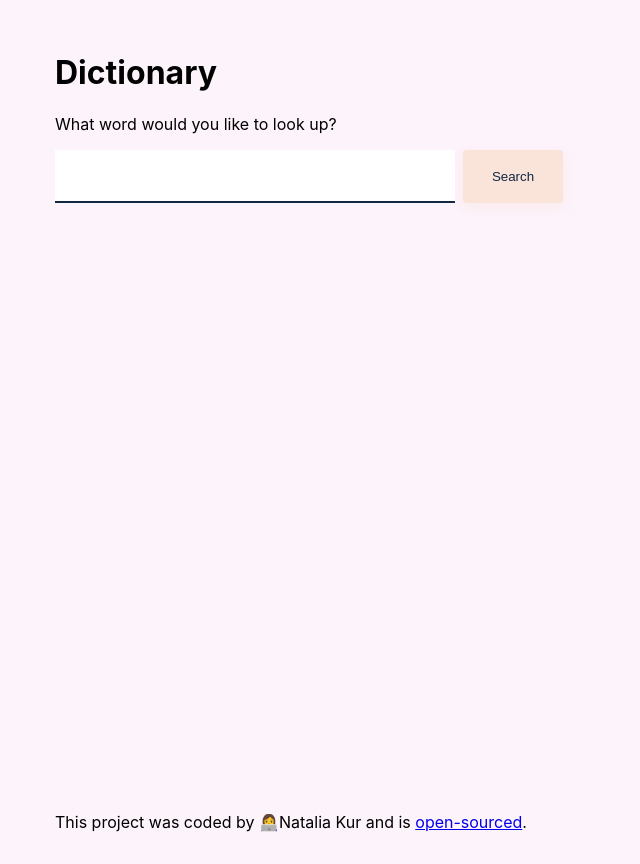
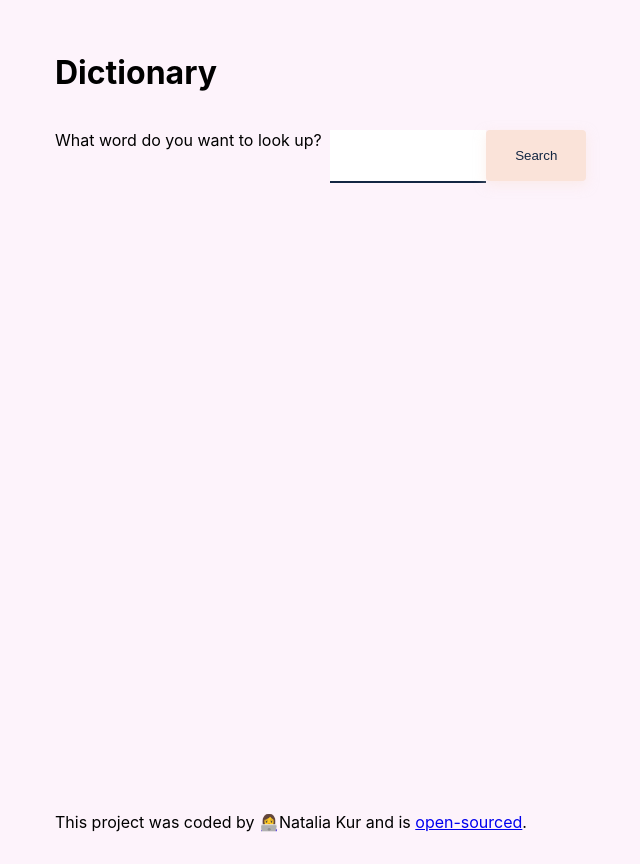
Before and after one commit to Katalia91/dictionary-project, a React (Create React App) app: page / in a window 1280 px wide. Shown: the whole page, without its empty margins (185-825 px from the left). Built offline with nearby package versions, Linux system fonts and the light colour scheme.

Commit message:
Add form label and refactor the code

```diff
--- a/src/App.jsx
+++ b/src/App.jsx
@@ -5,8 +5,9 @@ function App() {
   return (
     <div className="App">
       <div className="container">
-        <header className="app-header"><h1>Dictionary</h1></header>
-        <div>What word would you like to look up?</div>
+        <header className="app-header">
+          <h1>Dictionary</h1>
+        </header>
         <main>
           <Dictionary />
         </main>
--- a/src/components/Dictionary/Dictionary.jsx
+++ b/src/components/Dictionary/Dictionary.jsx
@@ -27,8 +27,11 @@ export default function Dictionary() {
   return (
     <div className="dictionary">
       <form onSubmit={search}>
-        <input type="search" onChange={handleKeywordChange} />
-        <button type="submit">Search</button>
+        <label htmlFor="search">What word do you want to look up?</label>
+        <div className="input-wrapper">
+          <input id="search" type="search" onChange={handleKeywordChange} />
+          <button type="submit">Search</button>
+        </div>
       </form>
       <Results results={results} />
     </div>
```
